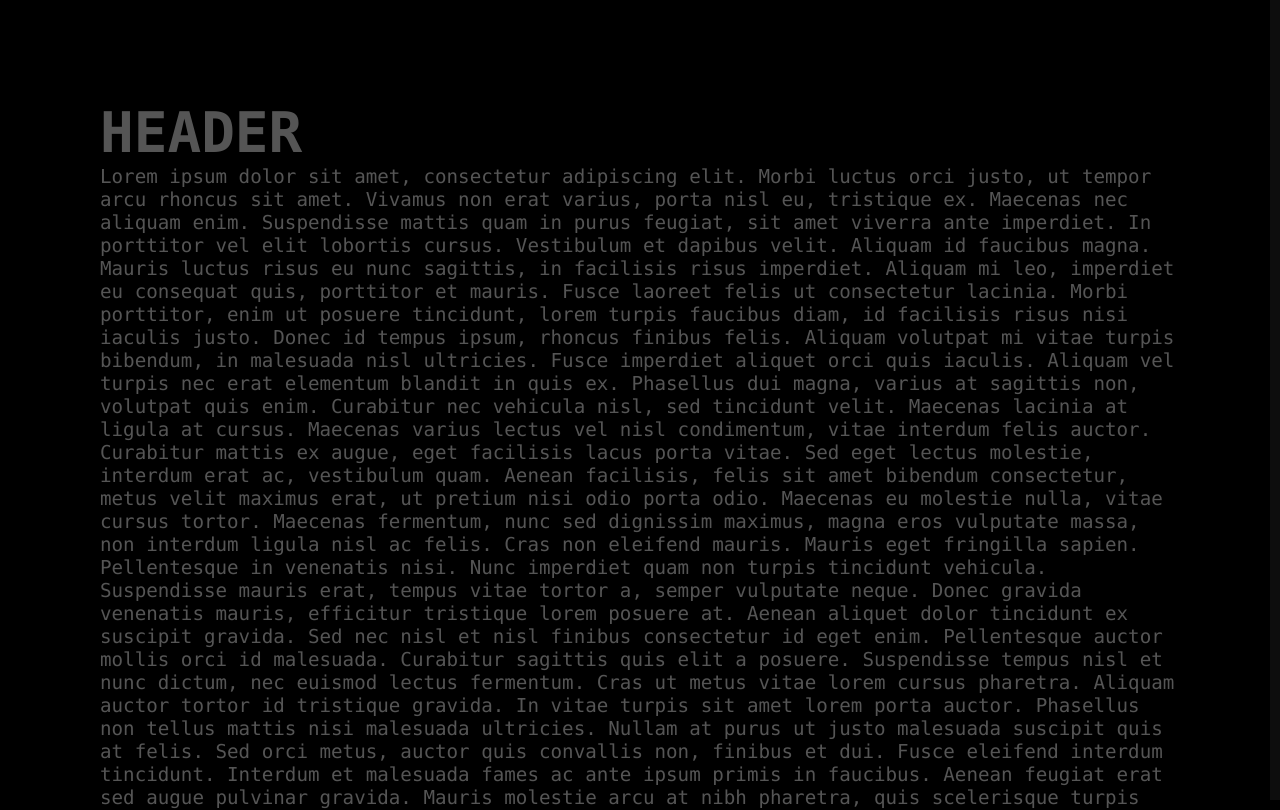
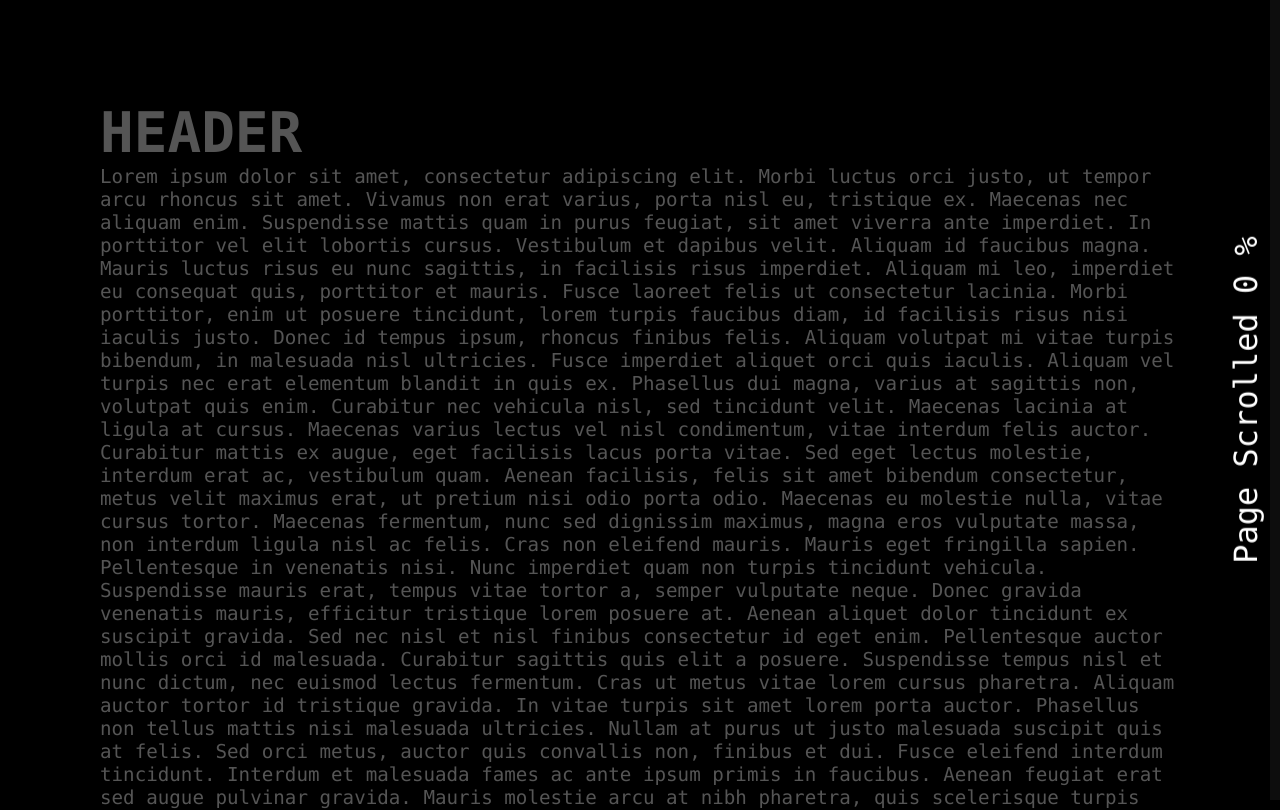
Before and after one commit to vitorsemidio-dev/playground-css-til, a plain HTML site: page page-scroll-progress-bar/index.html in a window 1280 px wide. Shown: the top 810 px of the page. Drawn offline with Linux system fonts and the light colour scheme.

Commit message:
[page-scroll-progress-bar]: show percent

```diff
--- a/page-scroll-progress-bar/script.js
+++ b/page-scroll-progress-bar/script.js
@@ -1,5 +1,5 @@
 var preogressbar = document.getElementById('preogressbar');
-var percent = document.getElementById('scrollpath');
+var percent = document.getElementById('percent');
 
 var totalHeight = document.body.scrollHeight - window.innerHeight;
 
@@ -7,4 +7,5 @@ window.onscroll = function() {
   var progress = (window.pageYOffset / totalHeight) * 100;
 
   preogressbar.style.height = progress + '%';
+  percent.innerHTML = `Page Scrolled ${Math.round(progress)} %`;
 }
--- a/page-scroll-progress-bar/styles.css
+++ b/page-scroll-progress-bar/styles.css
@@ -68,3 +68,14 @@ section p {
 ::-webkit-scrollbar {
   width: 0;
 }
+
+#percent {
+  position: fixed;
+  top: 50%;
+  transform: translateY(-50%) rotateZ(180deg);
+  right: 15px;
+  color: #fff;
+  font-size: 2em;
+  writing-mode: vertical-rl;
+  text-orientation: sideways;
+}
```
